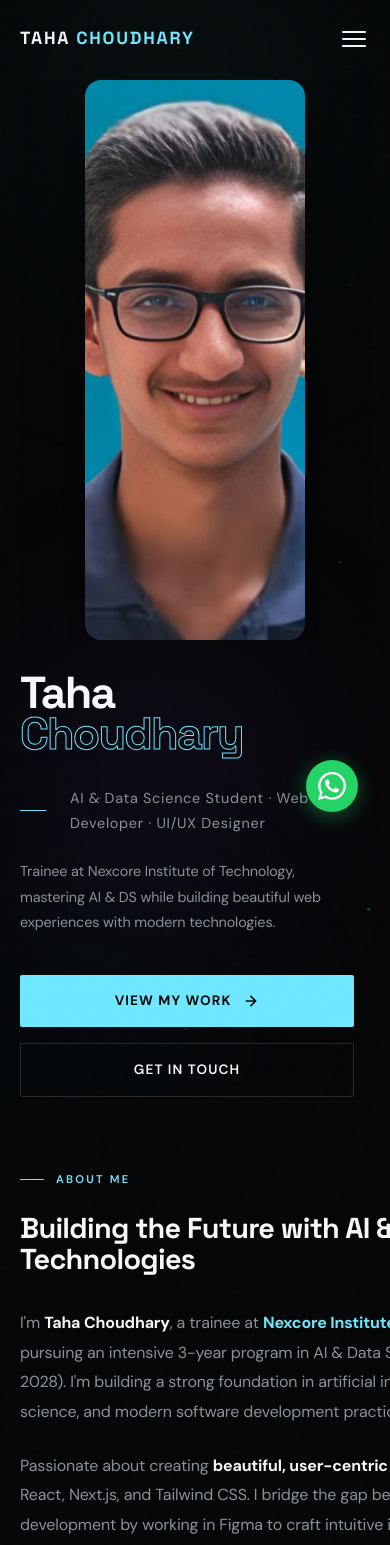
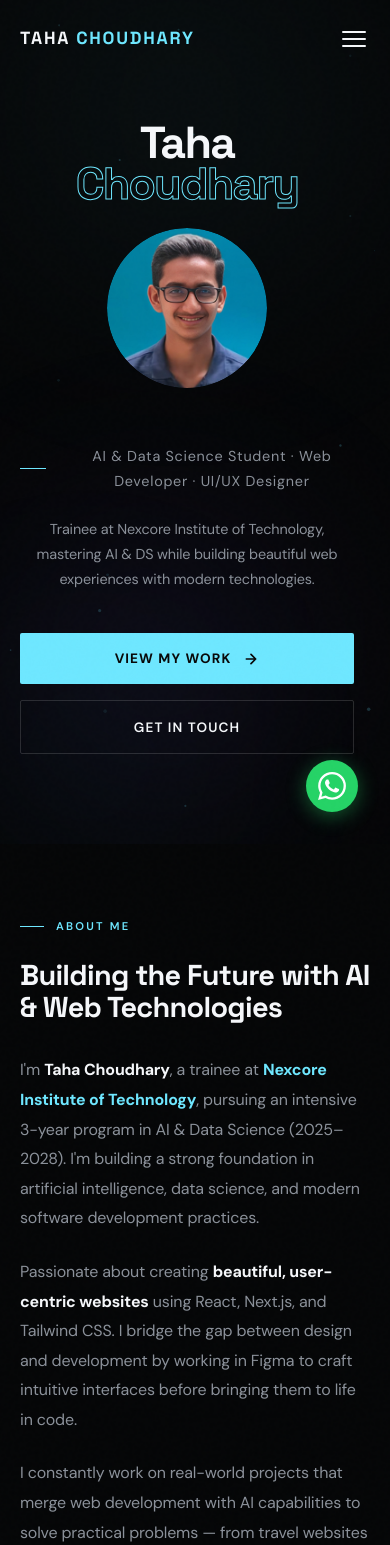
Before and after one commit to tahachoudhary54/Portfolio-_-Taha, a Next.js app: page / in a window 390 px wide. Shown: the top 1545 px of the page. Built offline with nearby package versions, Linux system fonts and the light colour scheme.

Commit message:
feat: improve mobile responsiveness with a close button for mobile nav and a portrait view in the hero section

```diff
--- a/src/app/globals.css
+++ b/src/app/globals.css
@@ -289,9 +289,154 @@ h1, h2, h3, h4, h5, h6 {
 
 .mobile-nav a:hover { color: var(--accent); }
 
+.mobile-nav-close {
+  position: absolute;
+  top: 1.5rem;
+  right: 1.5rem;
+  background: none;
+  border: none;
+  color: var(--text-1);
+  font-size: 1.8rem;
+  cursor: pointer;
+  line-height: 1;
+  padding: 0.25rem 0.5rem;
+  transition: color 0.2s, transform 0.2s;
+}
+.mobile-nav-close:hover {
+  color: var(--accent);
+  transform: scale(1.15);
+}
+
+/* Mobile-only portrait (shows right below title on small screens) */
+.hero-portrait-mobile {
+  display: none;
+}
+
 /* ============================================
    HERO SECTION
    ============================================ */
+
+/* ============================================
+   RESPONSIVE ADJUSTMENTS
+   ============================================ */
+@media (max-width: 768px) {
+  /* Show hamburger menu and hide desktop links */
+  .hamburger {
+    display: flex !important;
+  }
+  .nav-links {
+    display: none;
+  }
+  /* Mobile nav: hidden by default, visible only when open */
+  .mobile-nav {
+    display: none;
+    background: var(--bg-2);
+  }
+  .mobile-nav.open {
+    display: flex;
+  }
+  /* Hero: flex column — text then portrait, naturally from DOM order */
+  .hero {
+    min-height: auto;
+    padding-top: 5rem;
+    padding-bottom: 3rem;
+  }
+  .hero-two-col {
+    display: flex;
+    flex-direction: column;
+    align-items: center;
+    gap: 2rem;
+    min-height: auto;
+  }
+  .hero-left {
+    width: 100%;
+    padding-right: 0;
+    text-align: center;
+    order: 1;
+  }
+  .hero-portrait-wrap {
+    order: 2;
+    width: 180px;
+    height: 180px;
+    min-height: unset;
+    margin: 0 auto;
+    border-radius: 50%;
+    overflow: hidden;
+    flex-shrink: 0;
+    align-self: center;
+  }
+  .hero-portrait-img {
+    width: 100%;
+    height: 100%;
+    max-width: unset;
+    object-fit: cover;
+    object-position: top center;
+    border-radius: 50%;
+    box-shadow: 0 8px 32px rgba(0,0,0,0.5);
+  }
+  .hero-title {
+    text-align: center;
+  }
+  .hero-subtitle,
+  .hero-actions {
+    justify-content: center;
+    text-align: center;
+    margin-left: auto;
+    margin-right: auto;
+  }
+  /* Show mobile portrait right below title; hide the grid-column portrait */
+  .hero-portrait-mobile {
+    display: block;
+    width: 160px;
+    height: 160px;
+    border-radius: 50%;
+    overflow: hidden;
+    margin: 1.5rem auto;
+  }
+  .hero-portrait-mobile .hero-portrait-img {
+    width: 100%;
+    height: 100%;
+    object-fit: cover;
+    object-position: top center;
+    border-radius: 50%;
+    box-shadow: 0 8px 32px rgba(0,0,0,0.5);
+  }
+  .hero-portrait-wrap {
+    display: none !important;
+  }
+
+  /* About section */
+  .about-grid-rebalanced {
+    grid-template-columns: 1fr;
+    gap: 2rem;
+  }
+  .about-text {
+    word-break: break-word;
+    overflow-wrap: break-word;
+  }
+  .about-text p {
+    font-size: 0.95rem;
+    line-height: 1.7;
+  }
+  .about-stats-col .about-stats {
+    grid-template-columns: 1fr;
+    gap: 1rem;
+    padding-top: 1.5rem;
+  }
+  .about-stats-col .about-stats > div {
+    padding: 1.25rem 1.5rem;
+  }
+
+  /* Section padding */
+  .section-pad {
+    padding: 4rem 0;
+  }
+  /* Skills grid */
+  .skill-card {
+    margin-bottom: 1rem;
+  }
+}
+
 .hero {
   min-height: 100svh;
   display: flex;
@@ -1695,12 +1840,23 @@ h1, h2, h3, h4, h5, h6 {
   }
 
   .hero-portrait-wrap {
-    min-height: 320px;
-    order: -1;
+    order: 2;
+    min-height: unset;
+    width: 220px;
+    height: 220px;
+    margin: 1rem auto 0;
+    border-radius: 50%;
+    overflow: hidden;
+    align-self: center;
   }
 
   .hero-portrait-img {
-    max-width: 280px;
+    width: 100%;
+    height: 100%;
+    max-width: unset;
+    object-fit: cover;
+    object-position: top center;
+    border-radius: 50%;
   }
 
   .about-grid {
@@ -1741,12 +1897,7 @@ h1, h2, h3, h4, h5, h6 {
   }
 
   .hero-portrait-wrap {
-    min-height: 260px;
-    order: -1;
-  }
-
-  .hero-portrait-img {
-    max-width: 220px;
+    display: none !important;
   }
 
   .about-image-wrap { max-width: 340px; margin: 0 auto; }
@@ -1756,7 +1907,8 @@ h1, h2, h3, h4, h5, h6 {
   }
 
   .about-stats-col .about-stats {
-    grid-template-columns: repeat(3, 1fr);
+    grid-template-columns: 1fr;
+    gap: 1rem;
   }
 
   .contact-grid {
--- a/src/app/page.js
+++ b/src/app/page.js
@@ -546,6 +546,13 @@ export default function Portfolio() {
 
       {/* Mobile Nav */}
       <div className={`mobile-nav ${menuOpen ? "open" : ""}`} role="dialog" aria-label="Mobile menu">
+        <button
+          className="mobile-nav-close"
+          onClick={() => setMenuOpen(false)}
+          aria-label="Close menu"
+        >
+          ✕
+        </button>
         {["home", "about", "skills", "projects", "education", "certificates", "contact"].map((id) => (
           <a key={id} href={`#${id}`} onClick={() => setMenuOpen(false)}>
             {id.charAt(0).toUpperCase() + id.slice(1)}
@@ -585,6 +592,11 @@ export default function Portfolio() {
                 </span>
               </span>
             </h1>
+
+            {/* Mobile-only portrait — shows right below title */}
+            <div className="hero-portrait-mobile">
+              <img src="/Taha.png" alt="Taha Choudhary" className="hero-portrait-img" />
+            </div>
 
             {/* Subtitle */}
             <div ref={heroSubtitleRef} className="hero-subtitle">
```
